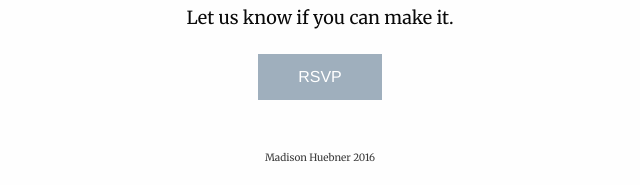
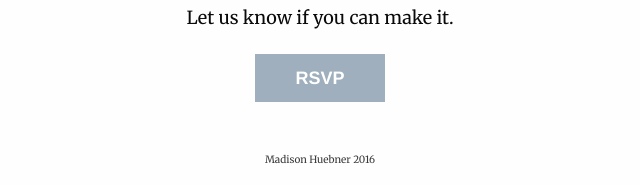
Before and after one commit to huebnema/huebner-lindquist-wedding, a plain HTML site: page index.html in a window 1280 px wide. Shown: the part 1602-1787 px from the top of the page, 320-960 px from the left. Drawn offline with Linux system fonts and the light colour scheme.

Commit message:
Style primary button

```diff
--- a/css/app.css
+++ b/css/app.css
@@ -93,6 +93,7 @@ button.primary {
     padding: 15px 40px;
     margin: 15px 0px 0px 0px;
     color: #fff;
+    font-size:18px;
 }
 
 .footer {
@@ -155,3 +156,49 @@ p.footer {
     -webkit-transform: scaleY(1);
     transform: scaleY(1);
 }
+
+/* Float Shadow */
+.hvr-float-shadow {
+    display: inline-block;
+    vertical-align: middle;
+    -webkit-transform: translateZ(0);
+    transform: translateZ(0);
+    box-shadow: 0 0 1px rgba(0, 0, 0, 0);
+    -webkit-backface-visibility: hidden;
+    backface-visibility: hidden;
+    -moz-osx-font-smoothing: grayscale;
+    position: relative;
+    -webkit-transition-duration: 0.3s;
+    transition-duration: 0.3s;
+    -webkit-transition-property: transform;
+    transition-property: transform;
+}
+.hvr-float-shadow:before {
+    pointer-events: none;
+    position: absolute;
+    z-index: -1;
+    content: '';
+    top: 100%;
+    left: 5%;
+    height: 10px;
+    width: 90%;
+    opacity: 0;
+    background: -webkit-radial-gradient(center, ellipse, rgba(0, 0, 0, 0.35) 0%, rgba(0, 0, 0, 0) 80%);
+    background: radial-gradient(ellipse at center, rgba(0, 0, 0, 0.35) 0%, rgba(0, 0, 0, 0) 80%);
+    /* W3C */
+    -webkit-transition-duration: 0.3s;
+    transition-duration: 0.3s;
+    -webkit-transition-property: transform, opacity;
+    transition-property: transform, opacity;
+}
+.hvr-float-shadow:hover, .hvr-float-shadow:focus, .hvr-float-shadow:active {
+    -webkit-transform: translateY(-5px);
+    transform: translateY(-5px);
+    /* move the element up by 5px */
+}
+.hvr-float-shadow:hover:before, .hvr-float-shadow:focus:before, .hvr-float-shadow:active:before {
+    opacity: 1;
+    -webkit-transform: translateY(5px);
+    transform: translateY(5px);
+    /* move the element down by 5px (it will stay in place because it's attached to the element that also moves up 5px) */
+}
--- a/index.html
+++ b/index.html
@@ -136,7 +136,7 @@
     <div class="row column text-center">
         <h3>Did you get an invitation in the mail?</h3>
         <h4>Let us know if you can make it.</h4>
-        <button class="primary">RSVP</button>
+        <strong><button class="primary hvr-float-shadow">RSVP</button></strong>
     </div>
     <div class="row column text-center">
         <p class="footer">Madison Huebner 2016</p>
```
